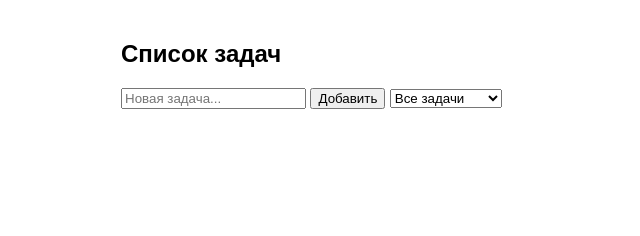
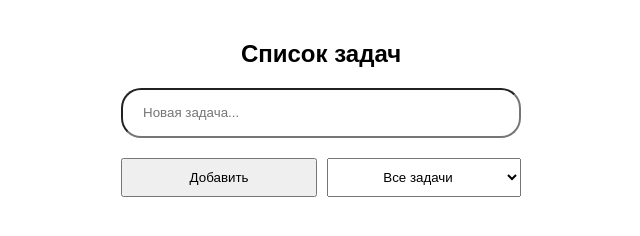
Before and after one commit to EgorMankovskii/TasksList, a plain HTML site: page frontend/index.html in a window 1280 px wide. Shown: the whole page, without its empty margins (319-959 px from the left). Drawn offline with Linux system fonts and the light colour scheme; no server answers.

Commit message:
Мелкие улучшения в frontend

```diff
--- a/frontend/index.html
+++ b/frontend/index.html
@@ -5,16 +5,18 @@
     <title>Мой Task Tracker</title>
     <link rel="stylesheet" href="styles.css">
 </head>
-<body>
-    <h2>Список задач</h2>
-    <input type="text" id="taskTitle" placeholder="Новая задача...">
-    <button onclick="addTask()">Добавить</button>
-    <select id="status-task" name="status-task" onchange="loadTasks()">
-        <option value="">Все задачи</option>
-        <option value="false">Не выполнено</option>
-        <option value="true">Выполнено</option>
-    </select>
-    <ul id="taskList"></ul>
+<body class="page">
+    <h2 class="main-title">Список задач</h2>
+    <input type="text" id="taskTitle" placeholder="Новая задача..." class="tasks-input">
+    <div class="buttons-row">
+        <button onclick="addTask()" class="add-button">Добавить</button>
+        <select id="status-task" name="status-task" onchange="loadTasks()" class="select-status">
+            <option value="">Все задачи</option>
+            <option value="false">Не выполнено</option>
+            <option value="true">Выполнено</option>
+        </select>
+    </div>
+    <ul id="taskList" class="tasks-list"></ul>
 
     <script src="script.js"></script>
 </body>
--- a/frontend/script.js
+++ b/frontend/script.js
@@ -8,7 +8,7 @@ async function loadTasks() {
     const list = document.getElementById("taskList")
     list.innerHTML = ""
     tasks.forEach(task => {
-        list.innerHTML += `<li>${task.title}<button onclick="updateTaskStatus(${task.id})">${task.completed ? "Выполнено" : "Не выполнено"}</button><button onclick="deleteTask(${task.id})">❌</button></li>`
+        list.innerHTML += `<li>${task.title}<button onclick="updateTaskStatus(${task.id})">${task.completed ? "Выполнено" : "Не выполнено"}</button><button onclick="deleteTask(${task.id})" class="del-button"></button></li>`
     });
 }
 
--- a/frontend/styles.css
+++ b/frontend/styles.css
@@ -1,10 +1,54 @@
-body {
+*, *::before, *::after {
+    box-sizing: border-box;
+}
+
+.page {
   font-family: sans-serif;
   max-width: 400px;
   margin: 40px auto;
 }
 
-ul {
+.main-title {
+  text-align: center;
+}
+
+.tasks-input {
+  width: 100%;
+  height: 50px;
+  border-radius: 20px;
+  padding: 20px;
+  margin-bottom: 20px;
+}
+
+.tasks-input:focus {
+  border: 2px solid red;
+  outline: none;
+}
+
+.buttons-row {
+  display: flex;
+  gap: 10px;
+}
+
+.add-button, .select-status {
+  flex: 1;
+  padding: 10px;
+  text-align: center;
+}
+
+.del-button {
+  width: 25px;
+  height: 25px;
+  background-image: url('../sources/delate button.png');
+  background-repeat: no-repeat;
+  background-position: center;
+  background-origin: content-box;
+  background-size: contain;
+  box-sizing: border-box;
+  padding: 2px;
+}
+
+.tasks-list {
   list-style: none;
   padding: 0;
 }
```
Also changed, not shown: sources/delate button.png (added).
